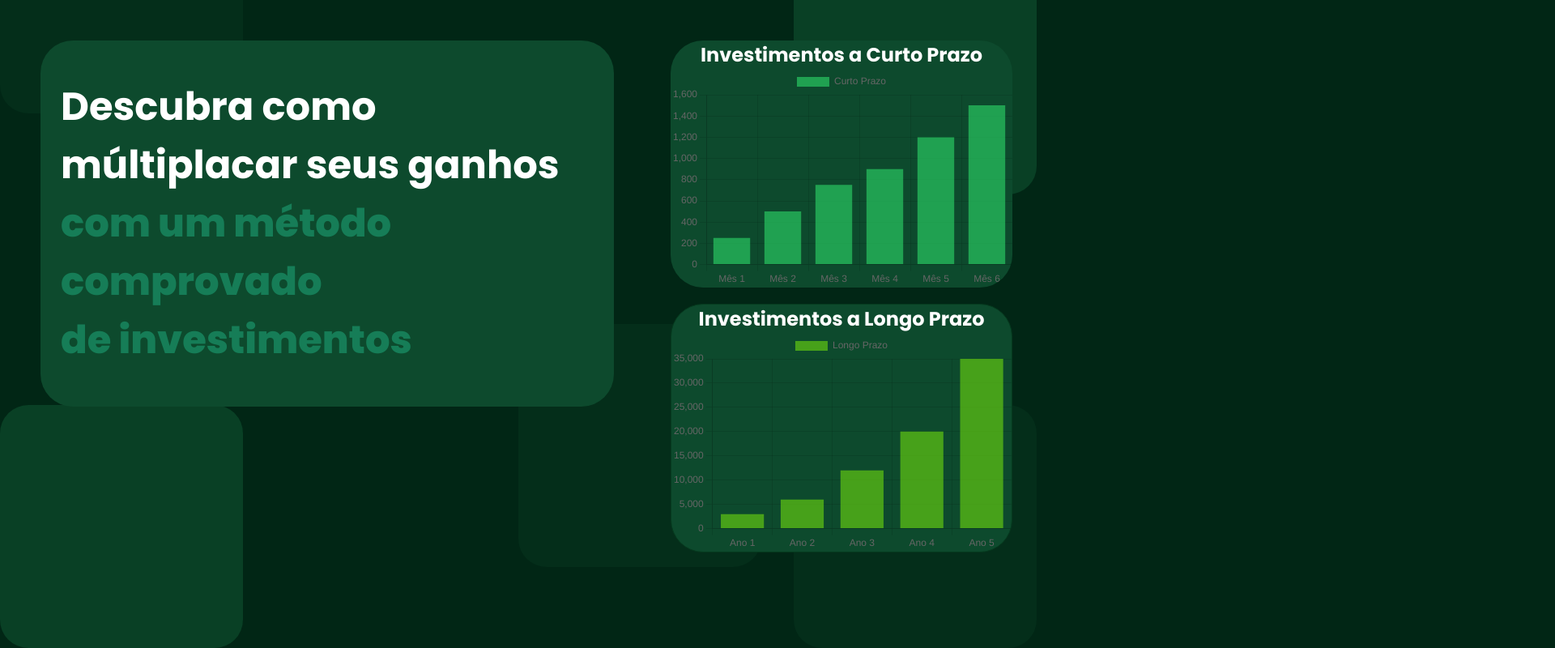
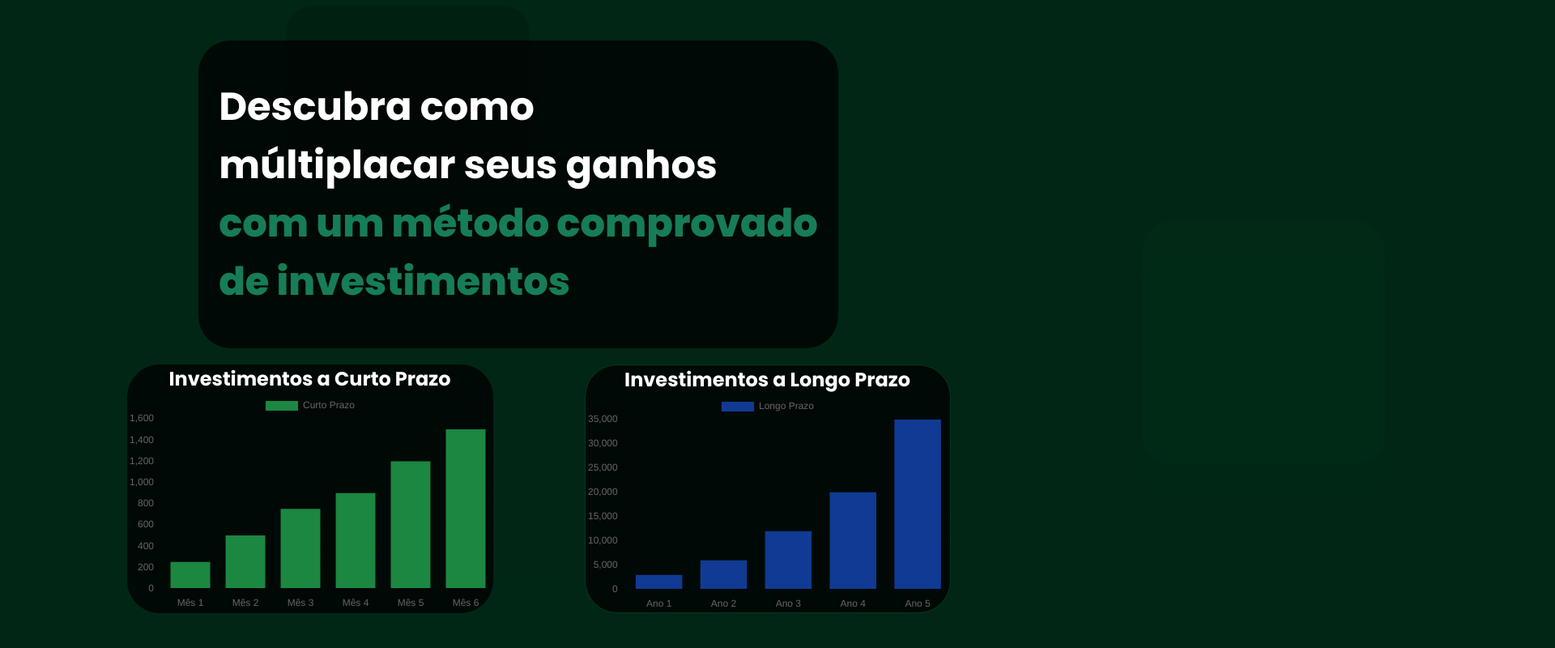
Before and after one commit to lucasrq/Pagina-de-vendas, a React (Vite) app: page / in a window 1280 px wide. Shown: the top 800 px of the page at 81% size, 1920 px wide, since content can reach past the window. Built offline with nearby package versions, Linux system fonts and the light colour scheme.

Commit message:
add link pagVendas

```diff
--- a/src/Components/Title/style.ts
+++ b/src/Components/Title/style.ts
@@ -2,7 +2,7 @@ import styled from "styled-components";
 
 
 const Titles = styled.div`
-    background-color:#093d25;
+    background-color:#000002c2;
     padding:25px 35px;
     border-radius:20px;
     width:70%;
--- a/src/Containes/About/style.ts
+++ b/src/Containes/About/style.ts
@@ -22,13 +22,13 @@ export const Container = styled.section`
         padding:50px;
         border-radius:29px;
         &:nth-child(1){
-            background-color:#094025;
+            background-color:#000002c2;
         }
         &:nth-child(2){
             background-color:#032e18;
         }
         &:nth-child(3){
-            background-color:#094025;
+            background-color:#000002c2;
         }
         h3{
             text-align:center;
--- a/src/Containes/Headline/index.tsx
+++ b/src/Containes/Headline/index.tsx
@@ -9,6 +9,7 @@ import {
     Tooltip,
     Legend
 } from 'chart.js';
+import { useEffect } from "react";
 
 // Registre os componentes do Chart.js
 ChartJS.register(CategoryScale, LinearScale, BarElement, Title, Tooltip, Legend);
@@ -33,18 +34,49 @@ function Headline() {
             {
                 label: 'Longo Prazo',
                 data: [3000, 6000, 12000, 20000, 35000],
-                backgroundColor: 'rgba(110, 220, 14, 0.6)',
+                backgroundColor: 'rgba(28, 92, 242, 0.6)',
             },
         ],
     };
 
+
+    const moveQuadradoRandomly = (id: string) => {
+        const quadrado = document.getElementById(id);
+        if (quadrado) {
+            const quadradoWidth = quadrado.offsetWidth;
+            const quadradoHeight = quadrado.offsetHeight;
+
+            // Limitar as coordenadas X e Y para evitar que os quadrados saiam da janela
+            const randomX = Math.random() * (window.innerWidth - quadradoWidth);
+            const randomY = Math.random() * (window.innerHeight - quadradoHeight);
+
+            quadrado.style.transform = `translate(${randomX}px, ${randomY}px)`; // Move para a posição aleatória
+            quadrado.style.transition = 'transform 2s ease'; // Adiciona transição suave
+        }
+    };
+
+    // useEffect para iniciar a animação quando o componente for carregado
+    useEffect(() => {
+        const interval = setInterval(() => {
+            // Movimenta os quadrados aleatoriamente a cada 2 segundos
+            moveQuadradoRandomly('quadrado1');
+            moveQuadradoRandomly('quadrado2');
+            moveQuadradoRandomly('quadrado3');
+            moveQuadradoRandomly('quadrado4');
+            moveQuadradoRandomly('quadrado5');
+        }, 2000); // Intervalo de 2 segundos
+
+        return () => clearInterval(interval); // Limpa o intervalo ao desmontar o componente
+    }, []);
+
     return (
         <>
-            <Quadrado1></Quadrado1>
-            <Quadrado2></Quadrado2>
-            <Quadrado3></Quadrado3>
-            <Quadrado4></Quadrado4>
-            <Quadrado5></Quadrado5>
+            <Quadrado1 id="quadrado1"></Quadrado1>
+            <Quadrado2 id="quadrado2"></Quadrado2>
+            <Quadrado3 id="quadrado3"></Quadrado3>
+            <Quadrado4 id="quadrado4"></Quadrado4>
+            <Quadrado5 id="quadrado5"></Quadrado5>
+
             <Container>
                 <BodyHeadline>
                     <div className="HeadlineTitle">
--- a/src/Containes/Headline/style.ts
+++ b/src/Containes/Headline/style.ts
@@ -1,21 +1,34 @@
-import styled from 'styled-components';
+import styled,  { keyframes } from 'styled-components';
+const moveLeftRight = keyframes`
+0% {
 
+  opacity:0.2;
+}
+50%{
+    opacity:0.2;
+}
+100%{
+    opacity:0.2;
+}
+
+`;
 export const Container = styled.section`
-  width: 100%;
-  height: 100vh; /* Altura automática para se ajustar ao conteúdo */
+  width: 100%; /* Altura automática para se ajustar ao conteúdo */
   margin: 0 auto; /* Centraliza o container */
   padding: 50px; /* Espaçamento interno em cima e embaixo, e nas laterais */
-  display: grid;
-  grid-template-columns:  60% 40%;
-  gap: 20px; /* Espaçamento entre as colunas */
+  display:flex;
+  flex-direction:column;
 `;
 
 export const BodyHeadline = styled.div`
-position:relative;
 z-index:2;
 height:100%;
+width:100%;
+display:flex;
+justify-content:center;
+margin-bottom:20px;
     .HeadlineTitle{
-        background-color:#0d4a2d;
+        background-color:#000002c2;
         font-size:32px;
         padding:46px 25px;
         border-radius:40px;
@@ -35,10 +48,14 @@ export const ImgHeadline = styled.div`
     z-index:2;
     margin-left:50px;
     height:100%;
+    display:flex;
+    justify-content:center;
+    gap:10%;
     .Top{
-        background-color:#0d4a2d;
+        background-color:#000002c2;
         border-radius:40px;
-        margin-bottom:20px;
+        z-index:1;
+        width:40%;
         border-radius:40px;
         h2{
             color:#fff;
@@ -49,7 +66,9 @@ export const ImgHeadline = styled.div`
     }
     .Bottom{
         border:1px solid #053A1E;
-        background-color:#0d4a2d;
+        background-color:#000002c2;
+        width:40%;
+        z-index:1;
         border-radius:40px;
         h2{
             color:#fff;
@@ -61,54 +80,65 @@ export const ImgHeadline = styled.div`
 `
 
 export const Quadrado1 = styled.div`
-        width:300px;
-        height:200px;
-        background-color:#042e1a;
-        border-radius:35px;
-        position:absolute;
-        left:0;
-        top:-60px;
-        z-index:1;
-`
+  width: 300px;
+  height: 200px;
+  background-color: #000002c2; /* Cor com opacidade */
+  border-radius: 35px;
+  position: absolute;
+  left: 0;
+  top: -60px;
+  z-index: 0;
+  animation: ${moveLeftRight} 5s infinite ease-in-out; /* Animação */
+`;
 
+// Quadrado 2
 export const Quadrado2 = styled.div`
-        width:300px;
-        height:300px;
-        background-color:#094025;
-        border-radius:35px;
-        position:absolute;
-        left:0;
-        bottom:0;
-        z-index:1;
-`
+  width: 300px;
+  height: 300px;
+  background-color: rgba(4, 46, 26, 0.8); /* Cor com opacidade */
+  border-radius: 35px;
+  position: absolute;
+  left: 0;
+  bottom: 0;
+  z-index: 1;
+  animation: ${moveLeftRight} 5s infinite ease-in-out; /* Animação */
+`;
+
+// Quadrado 3
 export const Quadrado3 = styled.div`
-        width:300px;
-        height:300px;
-        background-color:#094025;
-        position:absolute;
-        border-radius:35px;
-        right:0;
-        top:-60px;
-        z-index:1;
-`
+  width: 300px;
+  height: 300px;
+  background-color: rgba(9, 64, 37, 0.8); /* Cor com opacidade */
+  position: absolute;
+  border-radius: 35px;
+  right: 0;
+  top: -60px;
+  z-index: 1;
+  animation: ${moveLeftRight} 5s infinite ease-in-out; /* Animação */
+`;
+
+// Quadrado 4
 export const Quadrado4 = styled.div`
-        width:300px;
-        height:300px;
-        background-color:#042e1a;
-        position:absolute;
-        border-radius:35px;
-        bottom:0;
-        right:0;
-        z-index:1;
-`
+  width: 300px;
+  height: 300px;
+  background-color: rgba(4, 46, 26, 0.8); /* Cor com opacidade */
+  position: absolute;
+  border-radius: 35px;
+  bottom: 0;
+  right: 0;
+  z-index: 1;
+  animation: ${moveLeftRight} 5s infinite ease-in-out; /* Animação */
+`;
 
+// Quadrado 5
 export const Quadrado5 = styled.div`
-        width:300px;
-        height:300px;
-        background-color:#042e1a;
-        border-radius:35px;
-        position:absolute;
-        left:50%;
-        top:50%;
-        z-index:1;
-`
+  width: 300px;
+  height: 300px;
+  background-color: rgba(4, 46, 26, 0.8); /* Cor com opacidade */
+  border-radius: 35px;
+  position: absolute;
+  left: 50%;
+  top: 10px;
+  z-index: 1;
+  animation: ${moveLeftRight} 5s infinite ease-in-out; /* Animação */
+`;
--- a/src/Containes/Metodo/style.ts
+++ b/src/Containes/Metodo/style.ts
@@ -15,7 +15,7 @@ export const Container = styled.section`
     overflow-y:hidden;
   }
   .Right{
-    background-color:#042e1a;
+    background-color:#000002c2;
     border-radius:35px;
     z-index:0;
 
```
